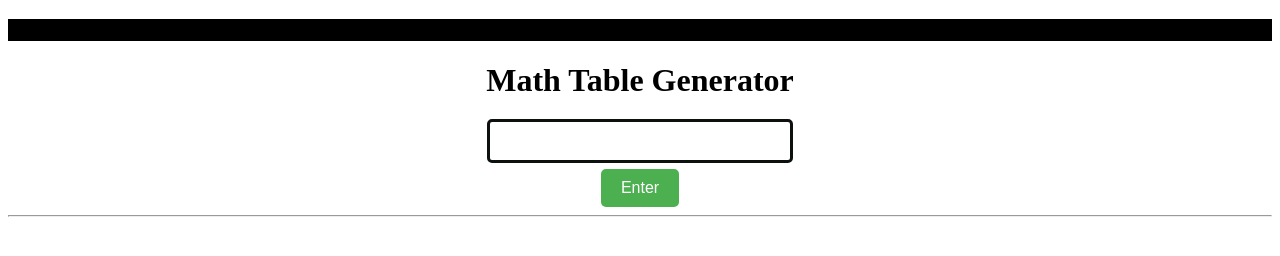
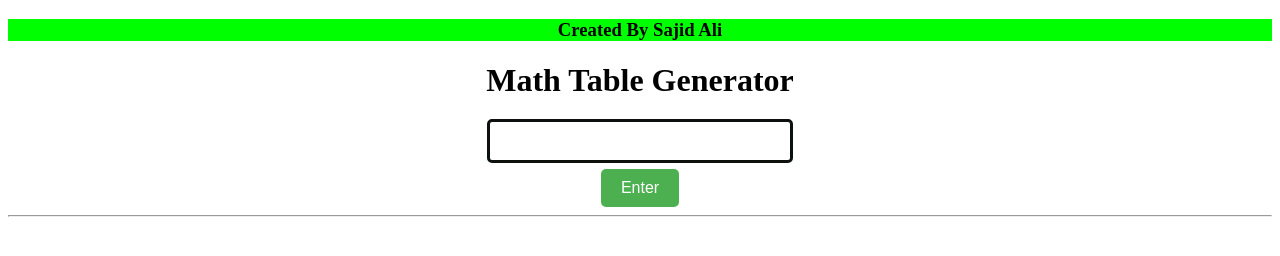
Before and after one commit to Sajidali9621/Math-Table-genrator, a plain HTML site: page index.html in a window 1280 px wide. Drawn offline with Linux system fonts and the light colour scheme.

Commit message:
Update style.css

```diff
--- a/style.css
+++ b/style.css
@@ -25,9 +25,9 @@ h1 {
     margin-bottom: 20px;
 }
 header{
-    background-color: 	#000000;
+    background-color: #00FF00;
     colour: #FFFFFF
 }
 h3{
-    colour:#FFFFFF
+    colour:#FFFFFF;
 }
```
